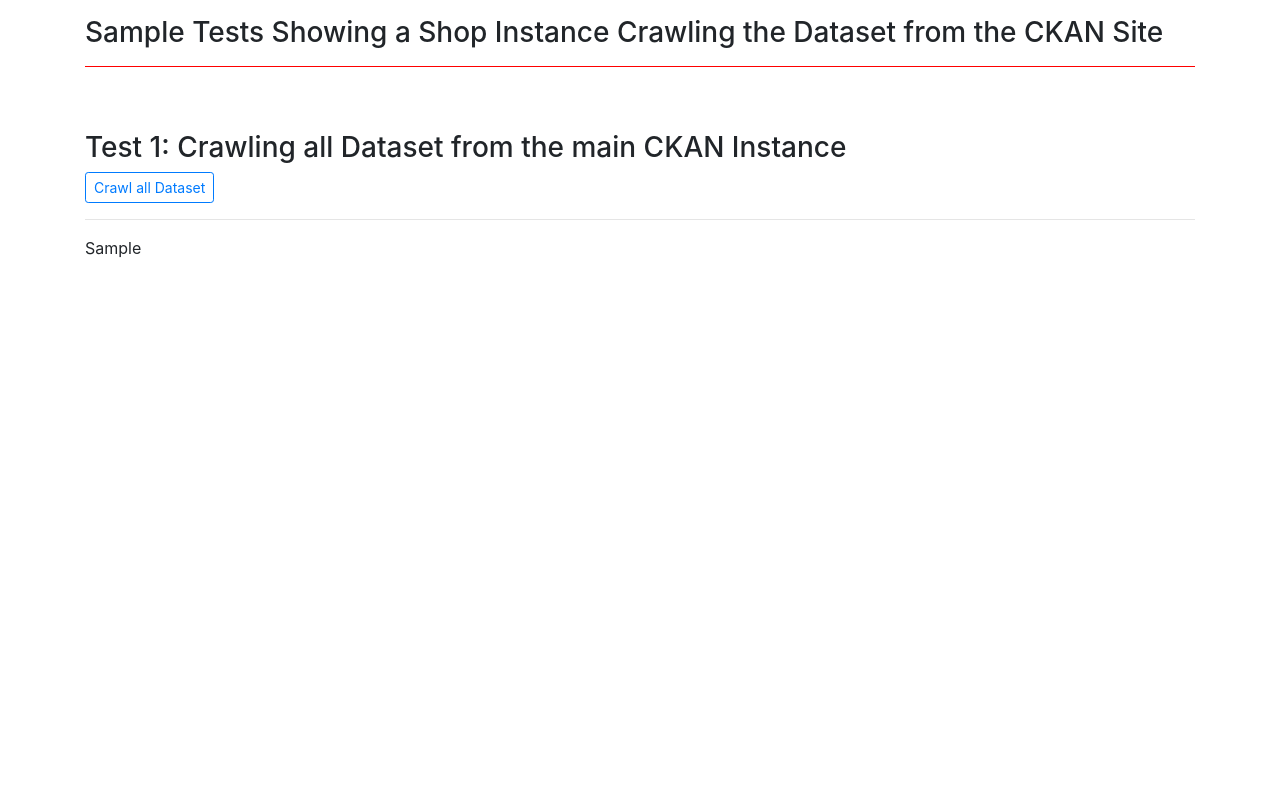
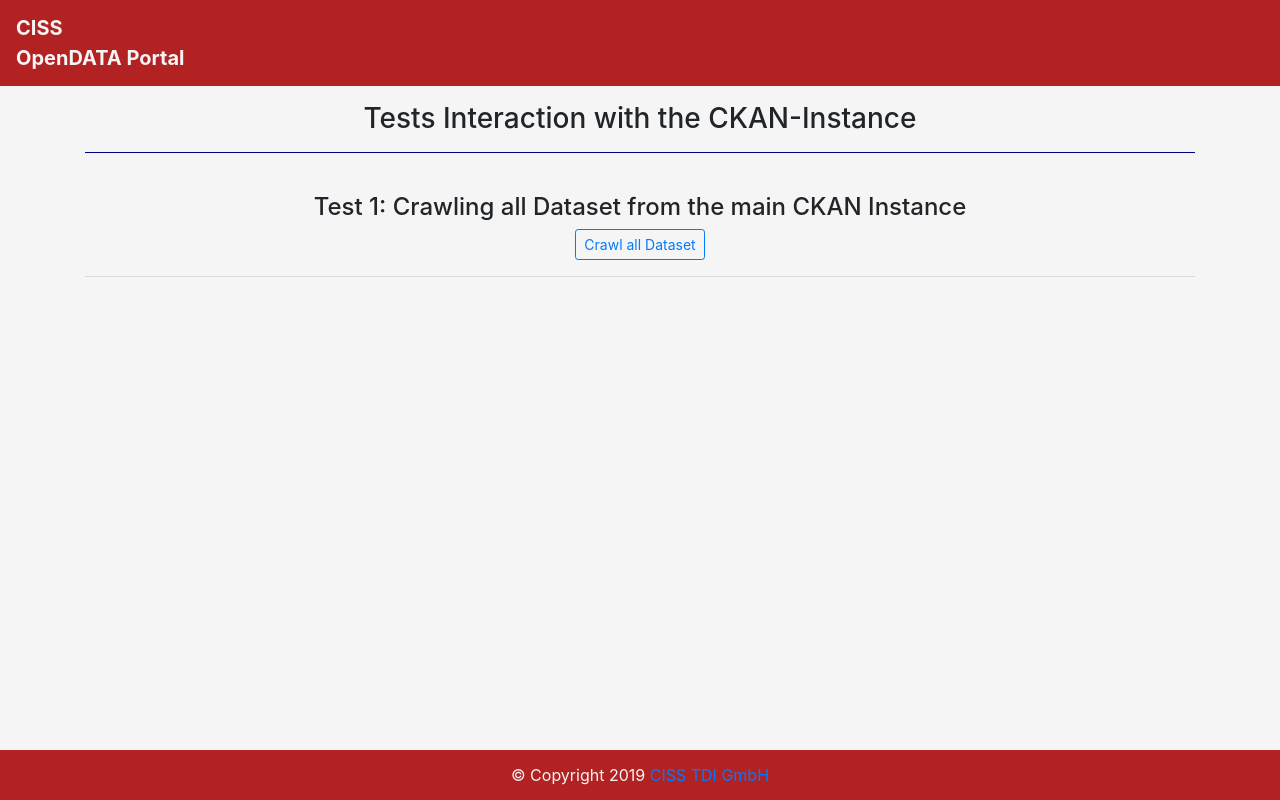
Before and after one commit to Ethel-Ecc/geoshop, a Flask app: template templates/homepage.html in a window 1280 px wide. Run offline with Flask 2, Linux system fonts and the light colour scheme; the template is opened without the code that fills it: most values are stand-ins (such as "Sample title", 1, 10 or a date in 2020); some libraries are stand-ins or nearby versions.

Commit message:
edited the crawling interface to support bootstrap4

```diff
--- a/app.py
+++ b/app.py
@@ -1,6 +1,6 @@
 import requests
 import json
-from flask import Flask, request, Response, render_template, jsonify
+from flask import Flask, Response, render_template
 
 
 app = Flask(__name__, static_url_path='/static')
@@ -9,8 +9,12 @@
 @app.route('/', methods=('GET',))
 def get_all_dataset():
     res = {}
+    all_res = {}
+    url_base = 'http://127.0.0.1:5000/api/3/action/'
+    url_action = 'package_list'
+
     try:
-        url = 'http://127.0.0.1:5000/api/3/action/package_list'
+        url = url_base+url_action
         req = requests.get(url)
         res = Response(req.text,
                        status=req.status_code,
@@ -19,50 +23,50 @@
     except requests.exceptions.RequestException as e:
         pass
 
+    # try:
+    #     all_res = requests.get(url_base+url_action)
+    #     all_res = Response(all_res.text,
+    #                        status=all_res.status_code,
+    #                        content_type=all_res.headers['Content-Type']
+    #                        ).data.decode()
+    # except requests.exceptions.RequestException as e:
+    #     pass
+    # all_res = json.loads(all_res)
+
     res = json.loads(res)
-    return render_template('homepage.html', res=res)
+
+    return render_template('homepage.html', res=res, one=50)
 
 
-@app.route('/search', methods=('GET', 'POST'))
-def search_dataset():
-    res_search = {}
-    search_val = 'norway'
-    try:
-        # url = 'http://127.0.0.1:5000/api/3/action/package_search?q='+search_val # UNIQUE SEARCH QUERY
-        url = 'http://127.0.0.1:5000/api/3/action/package_list'
-        req = requests.get(url)
-        res_search = Response(req.text,
-                              status=req.status_code,
-                              content_type=req.headers['Content-Type']).data.decode()
-    except requests.exceptions.RequestException as e:
-        pass
-
-    res_search = json.loads(res_search)
-
-    return render_template('search.html', res_search=res_search)
-
-
-@app.route('/org')
-def get_all_organizations():
-    try:
-
-        url = 'http://127.0.0.1:5000/api/3/action/group_list'
-        org = requests.get(url)
-        org = Response(org.text,
-                       status=org.status_code,
-                       content_type=org.headers['Content-Type']).data.decode()
-    except requests.exceptions.RequestException as e:
-        pass
-
-    org = json.loads(org)
-
-    return render_template('org.html', org=org)
-
-
-# @app.route('/tags')
-# def get_all_tags():
-#     get_all_tags = requests.get('http://127.0.0.1:5000/api/3/action/group_list')
-#     return Response(get_all_tags.text)
+# @app.route('/search', methods=('GET', 'POST'))
+# def search_dataset():
+#     res_search = {}
+#     try:
+#         url = 'http://127.0.0.1:5000/api/3/action/package_list'
+#         req = requests.get(url)
+#         res_search = Response(req.text,
+#                               status=req.status_code,
+#                               content_type=req.headers['Content-Type']).data.decode()
+#     except requests.exceptions.RequestException as e:
+#         pass
+#     res_search = json.loads(res_search)
+#     assert res_search['success'] is True
+#     return render_template('search.html', res_search=res_search)
+#
+#
+# @app.route('/org')
+# def get_all_organizations():
+#     try:
+#         url = 'http://127.0.0.1:5000/api/3/action/group_list'
+#         org = requests.get(url)
+#         org = Response(org.text,
+#                        status=org.status_code,
+#                        content_type=org.headers['Content-Type']).data.decode()
+#     except requests.exceptions.RequestException as e:
+#         pass
+#     org = json.loads(org)
+#     assert org['success'] is True
+#     return render_template('org.html', org=org)
 
 
 if __name__ == '__main__':
--- /dev/null
+++ b/static/_base.css
@@ -0,0 +1,25 @@
+*{
+    margin: 0;
+}
+html, body{
+   height: 100%;
+}
+
+body{
+    background: whitesmoke;
+    display: flex;
+    flex-direction: column;
+    min-height: 100vh;
+}
+.nav_css{
+    color: whitesmoke;
+    font-weight: bolder;
+}
+
+.base_footer{
+    height: 50px;
+    line-height: 50px;
+    background-color: firebrick;
+    color: whitesmoke;
+    text-align: center;
+}
--- /dev/null
+++ b/static/_base.js
@@ -0,0 +1,113 @@
+'use strict';
+
+window.onload= function () {
+    console.log(one);
+    let result_div = document.getElementById("result_div");
+    let parent_div = document.getElementById('all_dataset');
+
+    show_all();
+
+    function show_all() {
+        let doc = document.getElementById('btn_all_dataset');
+        let res_dataset = res;
+        let clickCount = 0;
+        // let all_data = {{ all_res.result.results|tojson|safe }};
+
+        doc.addEventListener('click', function () {
+            clickCount ++;
+            for (let re = 0; re < res_dataset.length; re++ ){
+                let counter = 0;
+                counter = re;
+
+                if(counter <= 5 && clickCount === 1){
+                    create_cardElements();
+                    newCard.setAttribute("style", "width:20px; float:left;");
+                    cardImg.src = "logo_bmwi.jpg";
+                    cardTitle.setAttribute("style", "font-weight:bold");
+                    cardTitle.innerText = res_dataset[re];
+                }
+
+                if (counter > 5){
+                    console.log(counter, '=', res_dataset[re])
+                }
+            }
+
+            for(let i = 0; i < res_dataset.length / 1; i++){
+                create_paginationElements();
+                new_pageNavUL.className = "pagination justify-content-center";
+                new_pageNavLI.className = "page-item";
+                new_pageNavAnchor.className = "page-link";
+                new_pageNavAnchor.href = "https://google.com";
+                new_pageNavAnchor.innerText = i.toString();
+
+            }
+
+            doc.disabled = true;
+        });
+   }
+
+   function create_cardElements() {
+        // Global variables exposed with window.[...]
+       let new_card = document.createElement("div");
+       new_card.className = "card border-success mr-2";
+       new_card.id = "new_card";
+       parent_div.appendChild(new_card);
+       window.newCard = new_card;
+
+       let card_img = document.createElement("img");
+       card_img.className = "card-img-top";
+       new_card.appendChild(card_img);
+       window.cardImg = card_img;
+
+       let newcard_innerdiv = document.createElement("div");
+       newcard_innerdiv.className = "card-body";
+       new_card.appendChild(newcard_innerdiv);
+       window.newcardInnerDiv = newcard_innerdiv;
+
+
+       let card_title = document.createElement("h6");
+       card_title.className ="card-title";
+       newcard_innerdiv.appendChild(card_title);
+       window.cardTitle = card_title;
+
+       let card_text = document.createElement("p");
+       card_text.className ="card-text";
+       newcard_innerdiv.appendChild(card_text);
+       window.cardText = card_text;
+    }
+
+   function create_paginationElements() {
+
+        let breaker = document.createElement("br");
+        let new_pageNav = document.createElement("nav");
+        let new_pageNavUL = document.createElement("ul");
+        let new_pageNavLI = document.createElement("li");
+        let new_pageNavAnchor = document.createElement("a");
+
+        result_div.appendChild(new_pageNav);
+        new_pageNavUL.appendChild(new_pageNavLI);
+        new_pageNavLI.appendChild(new_pageNavAnchor);
+
+        $("new_pageNav").insertAfter("#parent_div");
+        //result_div.insertBefore(parent_div, new_pageNav);
+
+
+       window.breaker = breaker;
+       window.new_pageNav = new_pageNav;
+       window.new_pageNavUL = new_pageNavUL;
+       window.new_pageNavLI = new_pageNavLI;
+       window.new_pageNavAnchor = new_pageNavAnchor
+   }
+};
+
+                /*{# Show everything from the Instance, tweeked to show only a minimum #}
+               {# btn_all_data.addEventListener('click', function () {
+                    for (let i = 0; i < all_data.length; i++ ){
+                        if(all_data[i]['author'] !== null){
+                            if(all_data[i]['organization']['description'] !== null)
+                                all_data_p.innerHTML += "<li><a href='all_data[i].author'>"+ all_data[i].author + "</a>"+"<span>"+ all_data[i].organization.description +"</span></li>";
+                            console.log(all_data[i]['author']);
+                        } else{
+                            console.log("No data available")
+                        }
+                    }*/
--- /dev/null
+++ b/templates/_baseTemplate.html
@@ -0,0 +1,34 @@
+<!doctype html>
+<html lang="en">
+<head>
+    {% block head %}
+        <meta charset="UTF-8">
+        <meta name="viewport"
+              content="width=device-width, user-scalable=no, initial-scale=1.0, maximum-scale=1.0, minimum-scale=1.0">
+        <meta http-equiv="X-UA-Compatible" content="ie=edge">
+        <title>{% block title %}{% endblock %} - CISS OpenData Portal</title>
+        <link rel="stylesheet" href="https://stackpath.bootstrapcdn.com/bootstrap/4.3.1/css/bootstrap.min.css">
+        <link rel="stylesheet" href="{{ url_for('static', filename='_base.css') }}">
+    {% endblock %}
+</head>
+
+<body>
+{% include 'inc/_navbar.html' ignore missing  %}
+    <div class="container">
+        <div class="content">
+            {% block content %}
+            {% endblock %}
+        </div>
+    </div>
+
+        {% block javascript %}
+            <script src="https://code.jquery.com/jquery-3.4.1.js" integrity="sha256-WpOohJOqMqqyKL9FccASB9O0KwACQJpFTUBLTYOVvVU="
+                    crossorigin="anonymous">
+            </script>
+
+        {% endblock %}
+
+{% include 'inc/_footer.html' %}
+</body>
+
+</html>
--- a/templates/homepage.html
+++ b/templates/homepage.html
@@ -1,68 +1,46 @@
-<!doctype html>
-<html lang="en">
-<head>
-    <meta charset="UTF-8">
-    <meta name="viewport"
-          content="width=device-width, user-scalable=no, initial-scale=1.0, maximum-scale=1.0, minimum-scale=1.0">
-    <meta http-equiv="X-UA-Compatible" content="ie=edge">
-    <title> CISS OpenData Portal</title>
-    <link rel="stylesheet" href="https://stackpath.bootstrapcdn.com/bootstrap/4.3.1/css/bootstrap.min.css">
-</head>
-<body class="container">
-<h3 class="mt-3">Sample Tests Showing a Shop Instance Crawling the Dataset from the CKAN Site </h3>
-<hr style="border-top-color: red">
+{% extends '_baseTemplate.html' %}
+
+{% block content %}
+    <div class="text-center">
+        <h3 class="mt-3 text-justify-">Tests Interaction with the CKAN-Instance</h3>
+        <hr style="border-top-color: navy">
         <br>
-<div class="get_all_dataset mt-4">
-    <h3>Test 1: Crawling all Dataset from the main CKAN Instance</h3>
+        <div class="get_all_dataset">
+            <h4>Test 1: Crawling all Dataset from the main CKAN Instance</h4>
             <button class="btn btn-sm btn-outline-primary" id="btn_all_dataset">Crawl all Dataset</button>
             <hr>
-    <div>{{ x }}</div>
+            <div id = result_div>
+                <div id="all_dataset" class="card-deck"></div>
             </div>
 
 
-<div>
-    {% block search %}
+        </div>
+    </div>
 
 {% endblock %}
 
+{#<div class="all_data mt-4">
+    <h3>Test 2: Crawling the entire CISS-CKAN Instance</h3>
+    <button class="btn btn-sm btn-outline-success" id="btn_all_data">Crawl whole Instance</button>
+    <hr>
+    <p id="all_data_p"></p>
+</div>
+<div>
+    {% block search %}
+    {% endblock %}
 {% block org %}{% endblock %}
+</div>#}
 
-</div>
+{% block javascript %}
+    {{ super() }}
+
+    {# here, I am passing the variables from flask to a global JS Variable #}
+    <script type="text/javascript">
+        let res = {{ res.result|tojson }};
+        let one = {{ one }};
+    </script>
+    <script type="text/javascript" src="{{ url_for('static', filename='_base.js') }}"></script>
 
 
-{% block javascript %}
-
-<script src="https://code.jquery.com/jquery-3.4.1.js"
-        integrity="sha256-WpOohJOqMqqyKL9FccASB9O0KwACQJpFTUBLTYOVvVU="
-        crossorigin="anonymous"></script>
-
-<script type="text/javascript">
-    $(document).ready(
-
-        {# Crawl all dataset   #}
-        function show_all() {
-            let doc = document.getElementById('btn_all_dataset');
-            let res_dataset = {{ res.result|tojson|safe }};
-
-            doc.addEventListener('click', function () {
-
-                for (let re = 0; re < res_dataset.length; re++ ){
-                    let li = document.createElement('li');
-                    let li_res = document.createTextNode(res_dataset[re]);
-                    let li_content = li.appendChild(li_res);
-                    let x = li_content.textContent;
-
-                    console.log(x);
-
-                }
-
-            });
-
-        },
-    );
-</script>
 
 {% endblock %}
-
-</body>
-</html>
--- /dev/null
+++ b/templates/inc/_footer.html
@@ -0,0 +1,7 @@
+<footer class="base_footer mt-auto">
+    <div class="container">
+        {% block footer %}
+                &copy; Copyright 2019 <a href="https://www.shop.ciss.de">CISS TDI GmbH</a>
+        {% endblock %}
+    </div>
+</footer>
--- /dev/null
+++ b/templates/inc/_navbar.html
@@ -0,0 +1,27 @@
+<nav class="navbar navbar-expand-lg navbar-light" style="background-color: firebrick">
+    <a href="{{ url_for('get_all_dataset') }}" class="navbar-brand"><span class="nav_css">CISS <br> OpenDATA Portal</span></a>
+    <button class="navbar-toggler"
+            type="button"
+            data-toggle="collapse"
+            data-target="#main_nav"
+            aria-controls="main_nav"
+            aria-expanded="false"
+            aria-label="Toggle navigation"
+    >
+    <span class="navbar-toggler-icon"></span>
+    </button>
+
+    <div class="collapse navbar-collapse" id="main_nav">
+        <ul class="navbar-nav mr-auto">
+            <li class="nav-item">
+                <a href="{{ url_for('get_all_dataset') }}" class="nav-link"></a>
+            </li>
+            <li class="nav-item">
+                <a href="#" class="nav-link"></a>
+            </li>
+            <li class="nav-item">
+                <a href="#" class="nav-link"></a>
+            </li>
+        </ul>
+    </div>
+</nav>
--- a/templates/org.html
+++ b/templates/inc/org.html
@@ -1,5 +1,5 @@
 {% block org %}
-     <h3>Test 3: Organizations in CISS CKAN Instance</h3>
+     <h3>Test 4: Organizations in CISS CKAN Instance</h3>
 
     <button class="btn btn-sm btn-outline-primary" id="org_btn">Crawl all Organization</button>
     <p id="org_list"></p>
@@ -19,12 +19,12 @@
             let org_list = document.getElementById("org_list");
             let org = {{ org.result|tojson }};
 
+
             org_btn.addEventListener('click', function () {
 
                 for (let i = 0; i < org.length; i++) {
-                    org_list.innerHTML += "<a href='org_description.html'>"+ org[i] +" </a> "+'<br>';
+                    org_list.innerHTML += "<a href='org[i]'>"+ org[i] +" </a> "+'<br>';
                 }
-
             });
 
             // TODO -  Display returned results orderly.
```
Also changed, not shown: templates/inc/search.html (renamed from templates/search.html, +1 -10 lines), static/js/main.js (deleted), static/logo_bmwi.jpg (added). Lines whose indentation alone changed are shown as unchanged.
